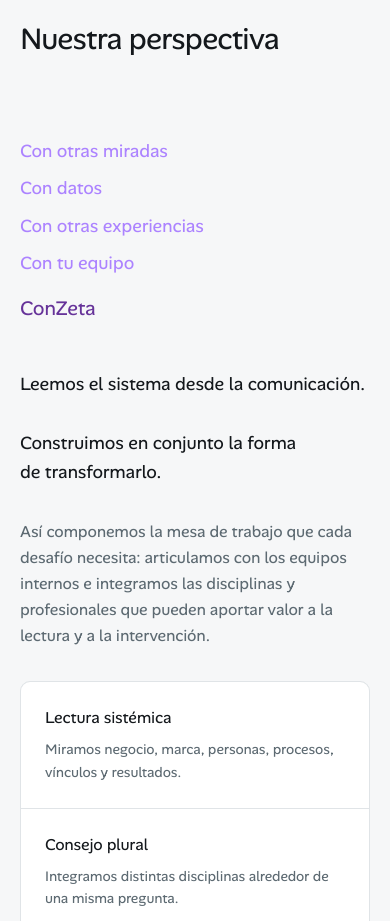
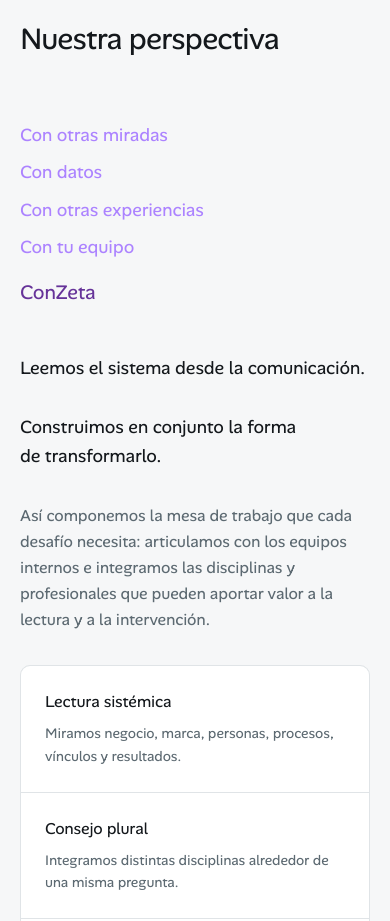
Before and after one commit to matumorel/conzeta, a Next.js app: page / in a window 390 px wide. Shown: the part 1064-1985 px from the top of the page. Built offline with nearby package versions, Linux system fonts and the light colour scheme.

Commit message:
feat: adjust margin for about section items
Reformatted spacing for better visual layout in mobile and desktop views.

Co-authored-by: matumorel <52887644+matumorel@users.noreply.github.com>

```diff
--- a/components/about-section.tsx
+++ b/components/about-section.tsx
@@ -8,7 +8,7 @@ export function AboutSection() {
             Nuestra perspectiva
           </h2>
 
-          <div className="mt-20 lg:mt-40">
+          <div className="mt-16 lg:mt-32">
             <ul className="flex flex-col items-start gap-2 text-left text-lg leading-relaxed">
               <li style={{ color: '#ac83ff' }}>Con otras miradas</li>
               <li style={{ color: '#ac83ff' }}>Con datos</li>
```
